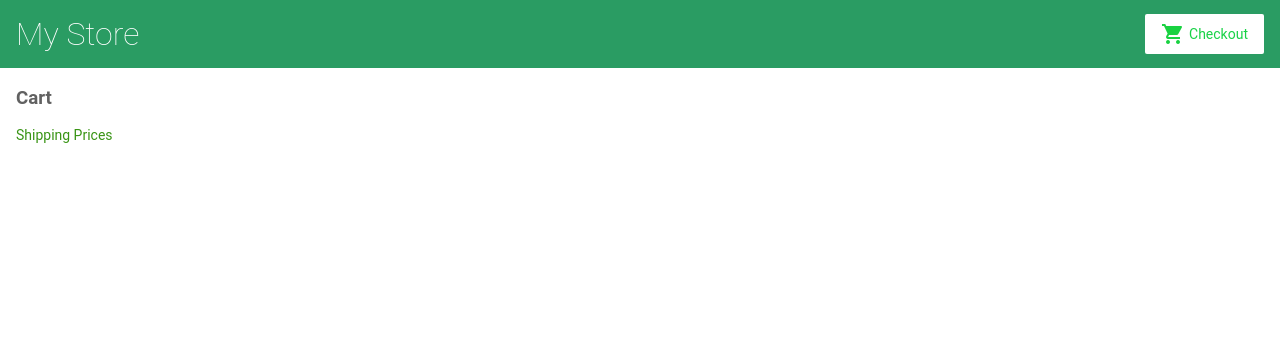
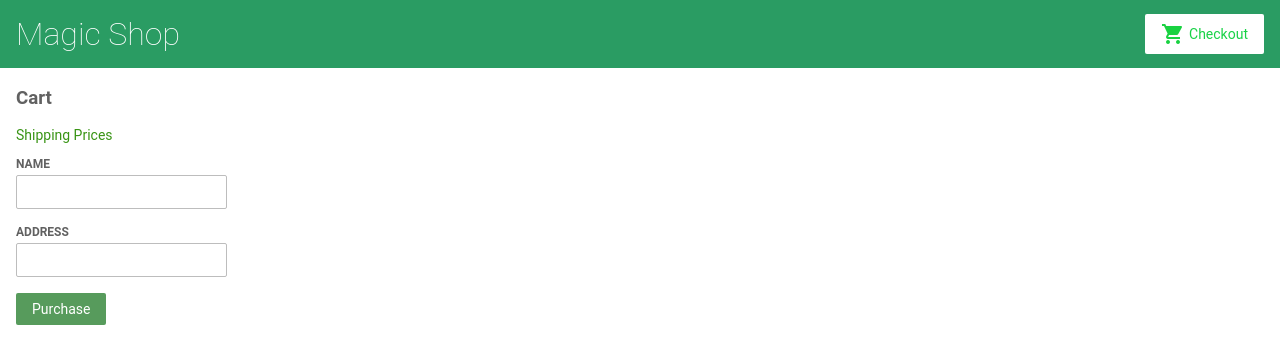
Before and after one commit to Joaomla/angular-exercise, an Angular app: page /cart in a window 1280 px wide. Shown: the top 364 px of the page. Built offline with nearby package versions, Linux system fonts and the light colour scheme.

Commit message:
Completed tutorial

```diff
--- a/src/app/cart/cart.component.html
+++ b/src/app/cart/cart.component.html
@@ -6,3 +6,17 @@
   <span> {{ item.name }} </span>
   <span> {{ item.price | currency: 'MANA EUR ' }} </span>
 </div>
+
+<form [formGroup]="checkoutForm" (ngSubmit)="onSubmit()">
+  <div>
+    <label for="name"> Name </label>
+    <input id="name" type="text" formControlName="name" />
+  </div>
+
+  <div>
+    <label for="address"> Address </label>
+    <input id="address" type="text" formControlName="address" />
+  </div>
+
+  <button class="button" type="submit">Purchase</button>
+</form>
--- a/src/app/cart/cart.component.ts
+++ b/src/app/cart/cart.component.ts
@@ -1,5 +1,6 @@
 import { Component, OnInit } from '@angular/core';
 import { CartService } from '../cart.service';
+import { FormBuilder } from '@angular/forms';
 
 @Component({
   selector: 'app-cart',
@@ -9,7 +10,24 @@
 export class CartComponent implements OnInit {
   items = this.cartService.getItems();
 
-  constructor(private cartService: CartService) {}
+  checkoutForm = this.formBuilder.group(
+    {
+      name: '',
+      address: ''
+    }
+  )
+
+  constructor(
+    private cartService: CartService,
+    private formBuilder: FormBuilder,
+    ) {}
 
   ngOnInit(): void {}
+
+  onSubmit() : void
+  {
+    this.items = this.cartService.clearCart();
+    console.warn('Your order has been submitted', this.checkoutForm.value);
+    this.checkoutForm.reset();
+  }
 }
--- a/src/app/top-bar/top-bar.component.html
+++ b/src/app/top-bar/top-bar.component.html
@@ -1,5 +1,5 @@
 <a [routerLink]="['/']">
-  <h1>My Store</h1>
+  <h1>Magic Shop</h1>
 </a>
 
 <a routerLink="/cart" class="button fancy-button"
```
